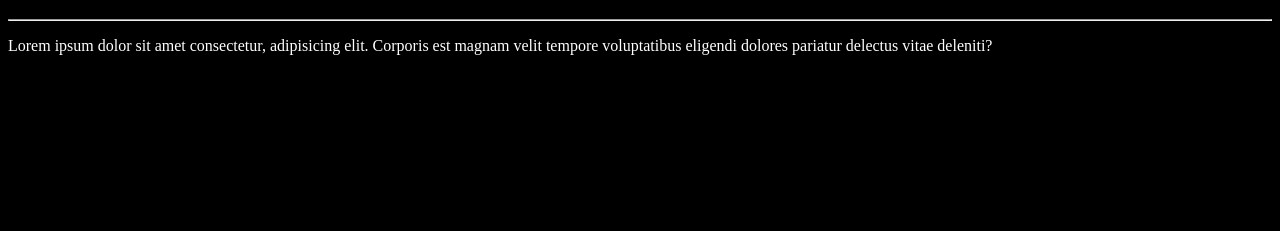
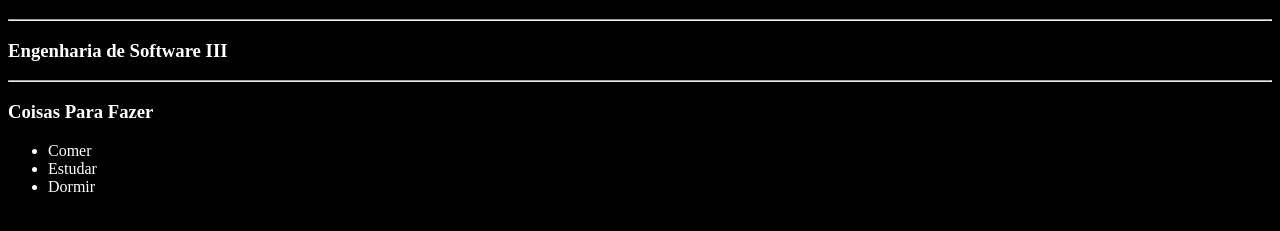
Before and after one commit to lucasmmps/CI_CD, a plain HTML site: page index.html in a window 1280 px wide. Shown: the part 61-292 px from the top of the page. Drawn offline with Linux system fonts and the light colour scheme.

Commit message:
Atualização Conteúdo HTML

```diff
--- a/index.html
+++ b/index.html
@@ -13,8 +13,15 @@
 
 <h1>Entrega Contínua</h1>
 <hr>
+<h3>Engenharia de Software III</h3>
+<hr>
+<h3>Coisas Para Fazer</h3>
 <p>
-    Lorem ipsum dolor sit amet consectetur, adipisicing elit. Corporis est magnam velit tempore voluptatibus eligendi dolores pariatur delectus vitae deleniti?
+    <ul>
+        <li>Comer</li>
+        <li>Estudar</li>
+        <li>Dormir</li>
+    </ul>
 </p>
 
 
```
